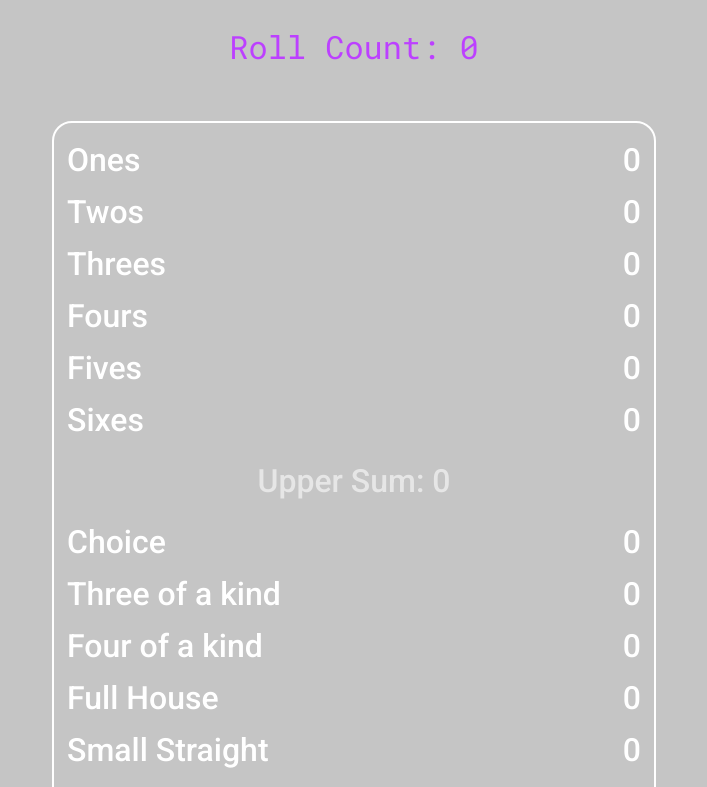
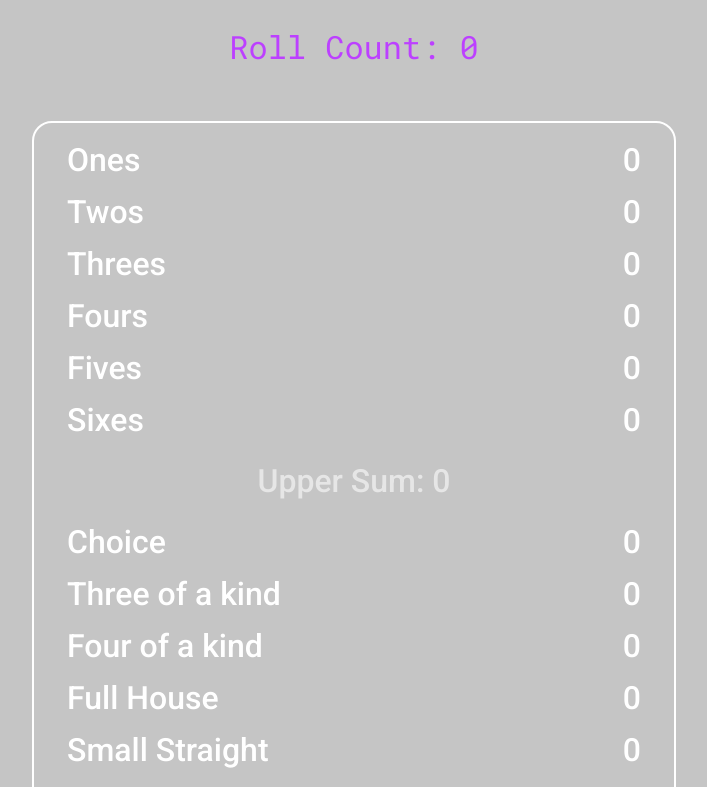
Before and after one commit to chriskstaton/SIXXES, a React (Vite) app: page / in a window 1280 px wide. Shown: the part 580-1367 px from the top of the page, without its empty margins (286-993 px from the left). Built offline with nearby package versions, Linux system fonts and the light colour scheme.

Commit message:
scoreboard padding improvement

```diff
--- a/src/Scoreboard.scss
+++ b/src/Scoreboard.scss
@@ -5,31 +5,36 @@
 	border-radius: 20px;
 	table-layout: auto;
 	font-size: xx-large;
-	width: 90vw;
+	width: 75vw;
 	max-width: 600px;
+	padding-left: 20px;
+	padding-right: 20px;
 
 	table {
 		text-align: center;
 		margin: 10px;
+	}
 
-		//gap: 20px;
-	}
 	th {
 		text-align: left;
 		margin-right: 10px;
 	}
+
 	td {
 		text-align: right;
 	}
+
 	.upper-sum {
 		color: rgb(230, 230, 230);
 	}
+
 	.special-categories {
 		.special-item {
 			padding-left: 20px;
 			padding-right: 20px;
 		}
 	}
+
 	.total-sum {
 		color: rgb(230, 230, 230);
 		margin-bottom: 10px;
```
